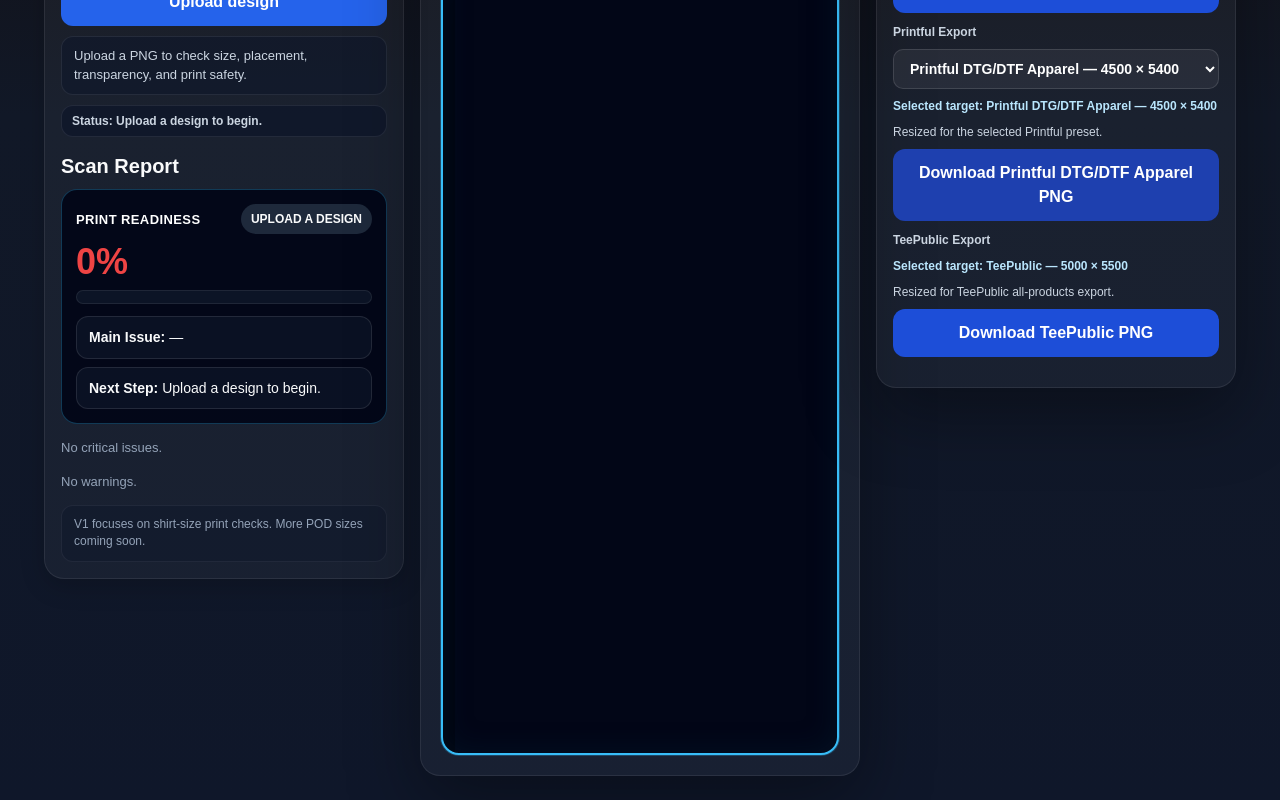
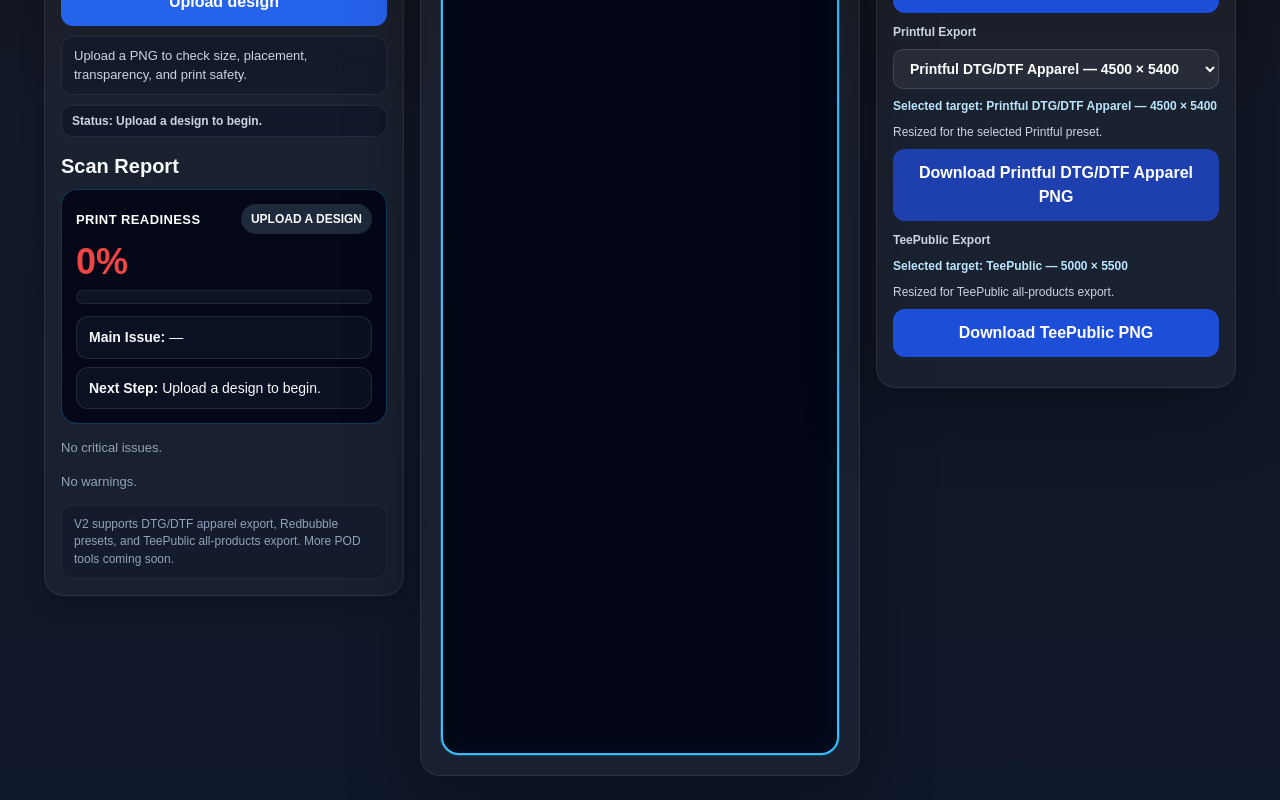
Before and after one commit to noobmacker-creator/pod-design-checker, a Next.js app: page / in a window 1280 px wide. Shown: the part 444-1244 px from the top of the page. Built offline with nearby package versions, Linux system fonts and the light colour scheme.

Commit message:
update v2 bottom note

```diff
--- a/app/components/ScanResultsPanel.tsx
+++ b/app/components/ScanResultsPanel.tsx
@@ -618,7 +618,7 @@ export default function ScanResultsPanel({
           lineHeight: 1.45,
         }}
       >
-        V1 focuses on shirt-size print checks. More POD sizes coming soon.
+        V2 supports DTG/DTF apparel export, Redbubble presets, and TeePublic all-products export. More POD tools coming soon.
       </div>
     </div>
   );
```
